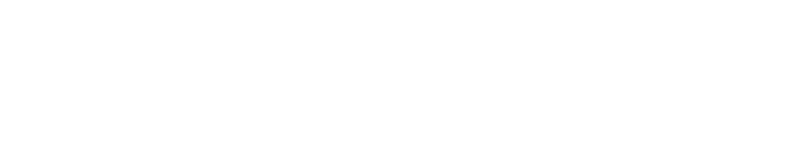
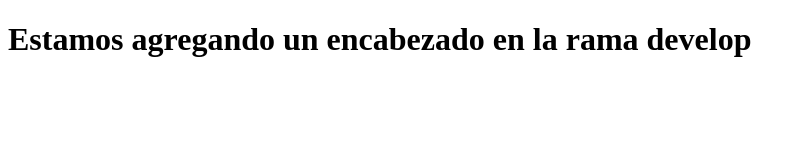
Before and after one commit to yigoro/git_class, a plain HTML site: page index.html in a window 1280 px wide. Shown: the whole page, without its empty margins (0-806 px from the left). Drawn offline with Linux system fonts and the light colour scheme.

Commit message:
Agregamos el archivo README.md y un body en el archivo index.html

```diff
--- a/index.html
+++ b/index.html
@@ -8,6 +8,6 @@
     <title>Este es el primer cambio con GIT desde el comando GIT ADD INDEX.html</title>
 </head>
 <body>
-
+    <h1>Estamos agregando un encabezado en la rama develop</h1>
 </body>
 </html>
```
Also changed, not shown: 1 other file.
